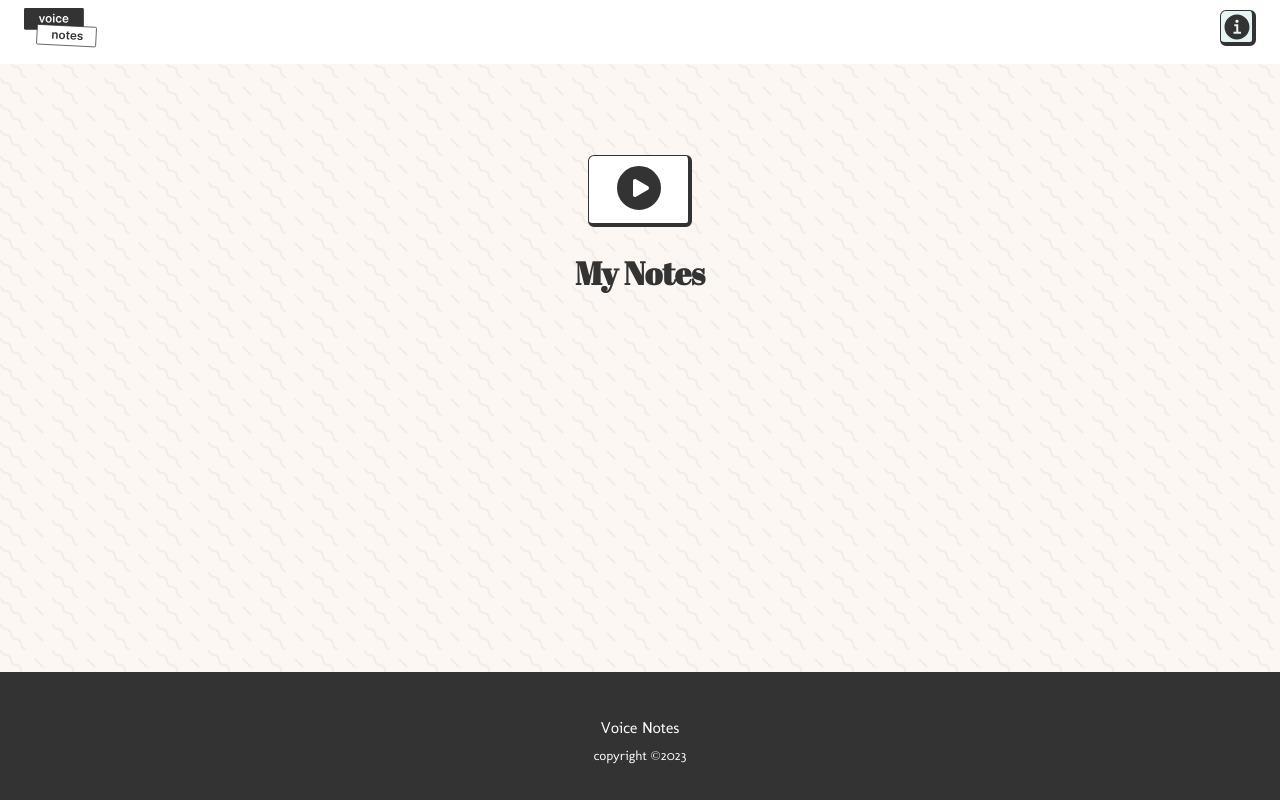
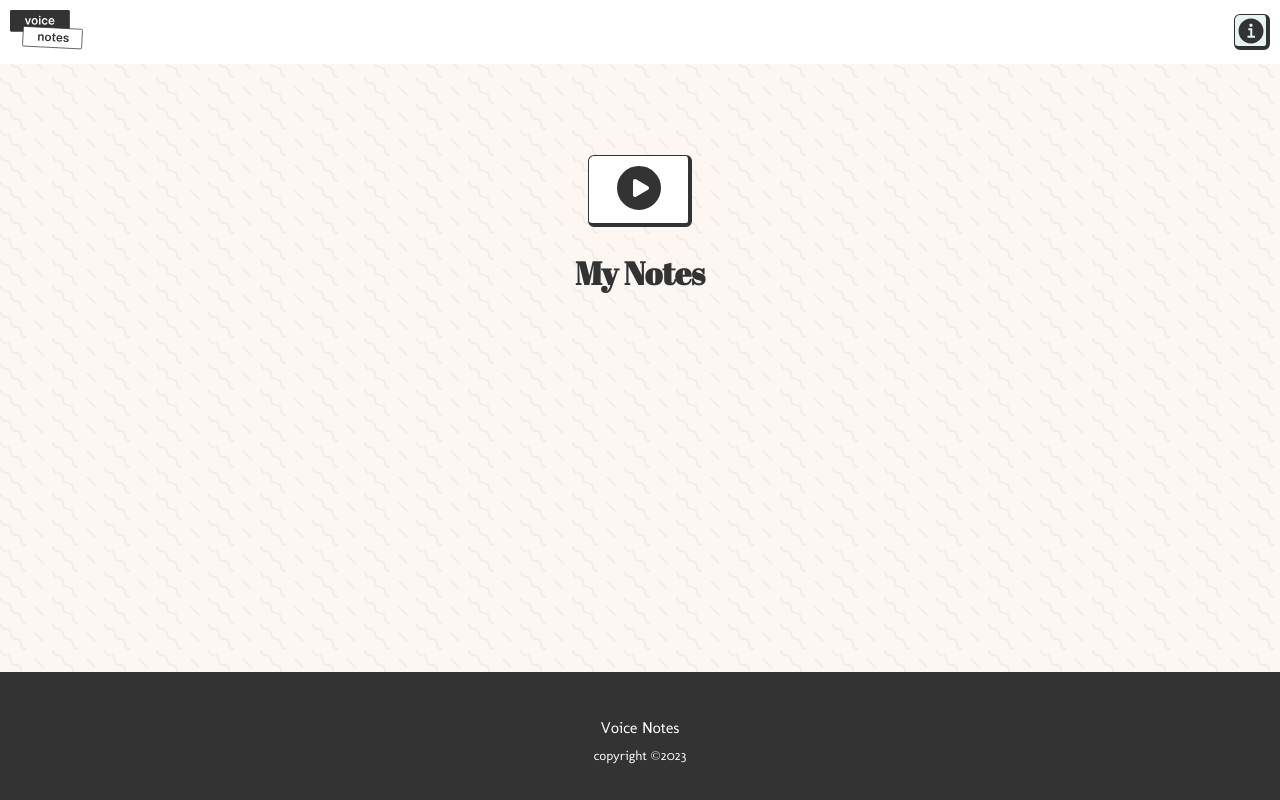
Before and after one commit to early-dew/voice-notes, a React (Create React App) app: page / in a window 1280 px wide. Built offline with nearby package versions, Linux system fonts and the light colour scheme.

Commit message:
Navbar padding adjustment

```diff
--- a/src/App.css
+++ b/src/App.css
@@ -77,7 +77,7 @@
   max-width: 1500px;
   justify-content: space-between;
   margin: 0 auto;
-  position:relative;
+  position: relative;
   }
 
     .logo img {
@@ -288,14 +288,14 @@
   }
 
   .navbar {
-      padding: 8px 24px;
+      padding: auto 24px;
   }
 
-  .logo {
+  /* .logo {
   display: flex;
   justify-content: center;
   align-items: center;
-}
+} */
 
   .logo img {
     height:40px;
```
